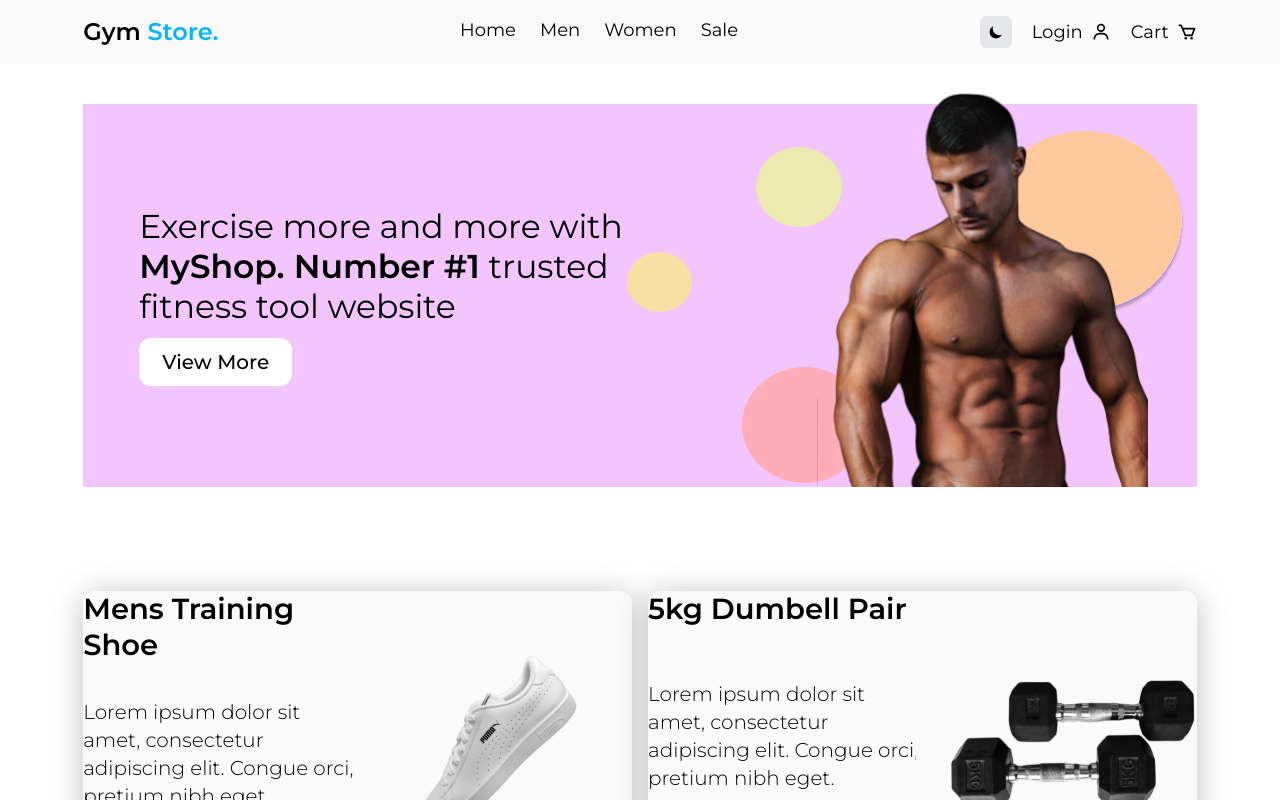
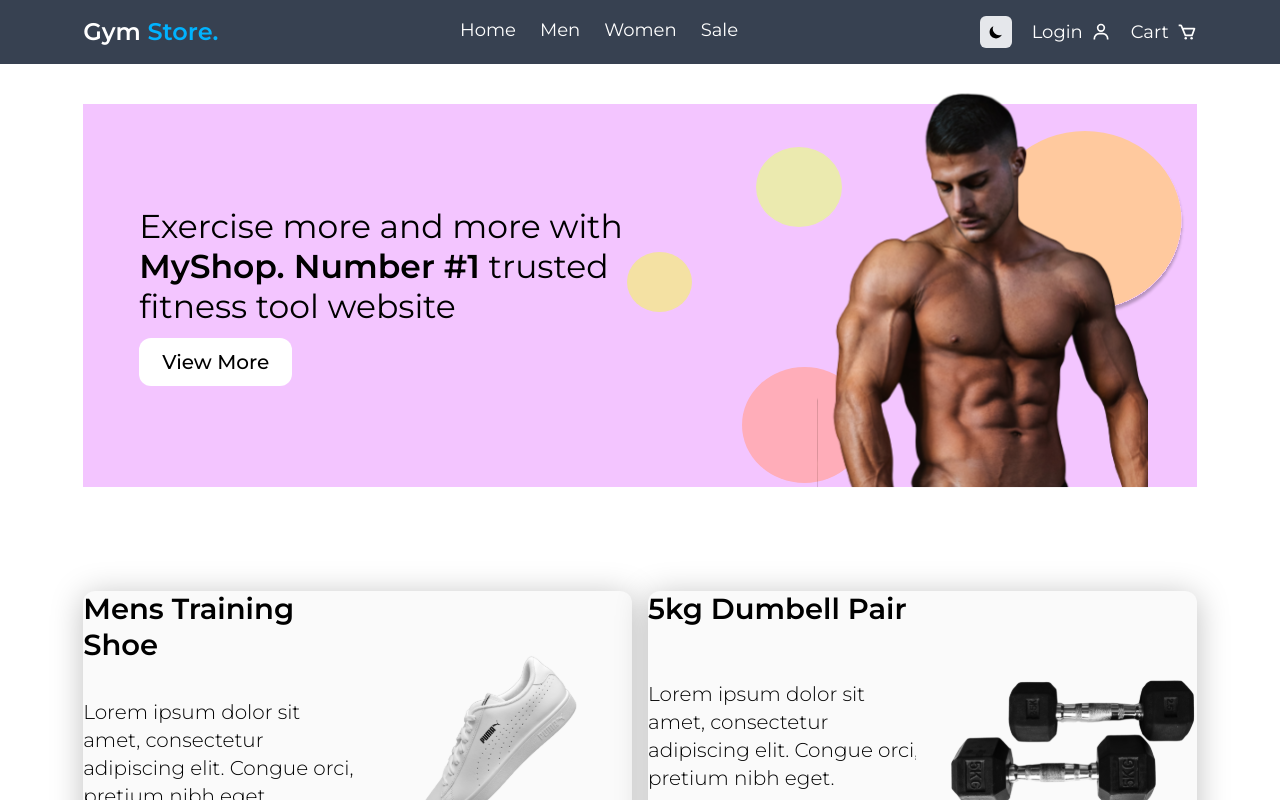
Before and after one commit to gift56/fitness_shop, a React (Vite) app: page / in a window 1280 px wide. Shown: the top 800 px of the page. Built offline with nearby package versions, Linux system fonts and the light colour scheme.

Commit message:
working on light dark mode

```diff
--- a/index.html
+++ b/index.html
@@ -1,5 +1,5 @@
 <!DOCTYPE html>
-<html lang="en">
+<html lang="en" class="dark">
   <head>
     <meta charset="UTF-8" />
     <link
@@ -11,7 +11,7 @@
     <meta name="viewport" content="width=device-width, initial-scale=1.0" />
     <title>Fitness Shop</title>
   </head>
-  <body class="dark">
+  <body>
     <div id="root"></div>
     <script type="module" src="/src/main.jsx"></script>
   </body>
--- a/src/components/Header.jsx
+++ b/src/components/Header.jsx
@@ -44,17 +44,19 @@ const Header = () => {
   useEffect(() => {
     switch (theme) {
       case "dark":
+        element.classList.add("dark");
+        localStorage.setItem("theme", "dark");
+        break;
+      case "light":
+        element.classList.remove("dark");
         break;
 
       default:
         break;
     }
-    setMount(true);
-  }, []);
+  }, [theme]);
 
   const renderThemeChangerIcon = () => {
-    if (!mount) return null;
-
     if (theme === "dark") {
       return (
         <button
@@ -79,10 +81,10 @@ const Header = () => {
   };
 
   return (
-    <header className="sticky top-0 bg-[#FAFAFA] z-[9999999]">
+    <header className="sticky top-0 bg-[#FAFAFA] dark:bg-gray-700 z-[9999999]">
       <div className="container">
         <div className="flex justify-between items-center w-full py-4 relative">
-          <h2 className="text-black font-semibold font-['Montserrat'] lg:text-2xl text-xl cursor-pointer">
+          <h2 className="text-black dark:text-white font-semibold font-['Montserrat'] lg:text-2xl text-xl cursor-pointer">
             <Link to="home" spy={true} smooth={true}>
               Gym <span className="text-primary">Store.</span>
             </Link>
@@ -94,7 +96,7 @@ const Header = () => {
                 spy={true}
                 smooth={true}
                 key={i}
-                className="text-black font-normal text-[18px] cursor-pointer relative pb-1 before:content-[''] before:absolute before:w-[0%] before:bottom-0 before:h-[3px] before:rounded-[18px] before:bg-[#ffdf7b] hover:text-[#FF7B7B] hover:before:w-[100%] before:transition-all before:duration-300"
+                className="text-black dark:text-white font-normal text-[18px] cursor-pointer relative pb-1 before:content-[''] before:absolute before:w-[0%] before:bottom-0 before:h-[3px] before:rounded-[18px] before:bg-[#ffdf7b] dark:hover:text-[#FF7B7B] hover:text-[#FF7B7B] hover:before:w-[100%] before:transition-all before:duration-300"
               >
                 {text}
               </Link>
@@ -107,10 +109,10 @@ const Header = () => {
                 to={to}
                 spy={true}
                 smooth={true}
-                className="flex items-center gap-2 cursor-pointer hover:text-[#FF7B7B] transition-all"
+                className="flex items-center gap-2 dark:text-white cursor-pointer hover:text-[#FF7B7B] dark:hover:text-[#FF7B7B] transition-all"
                 key={i}
               >
-                <span className="hidden lg:flex text-black font-normal text-[18px] hover:text-[#FF7B7B] transition-all">
+                <span className="hidden lg:flex text-black dark:text-white font-normal text-[18px] hover:text-[#FF7B7B] dark:hover:text-[#FF7B7B] transition-all">
                   {text}
                 </span>
                 {icon}
```
